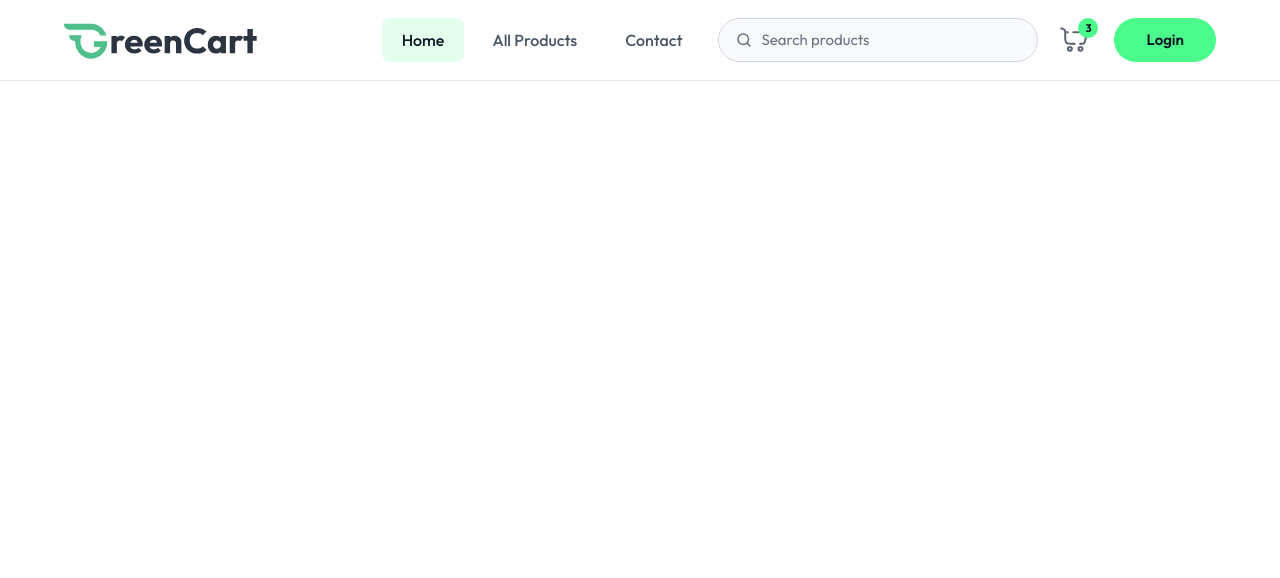
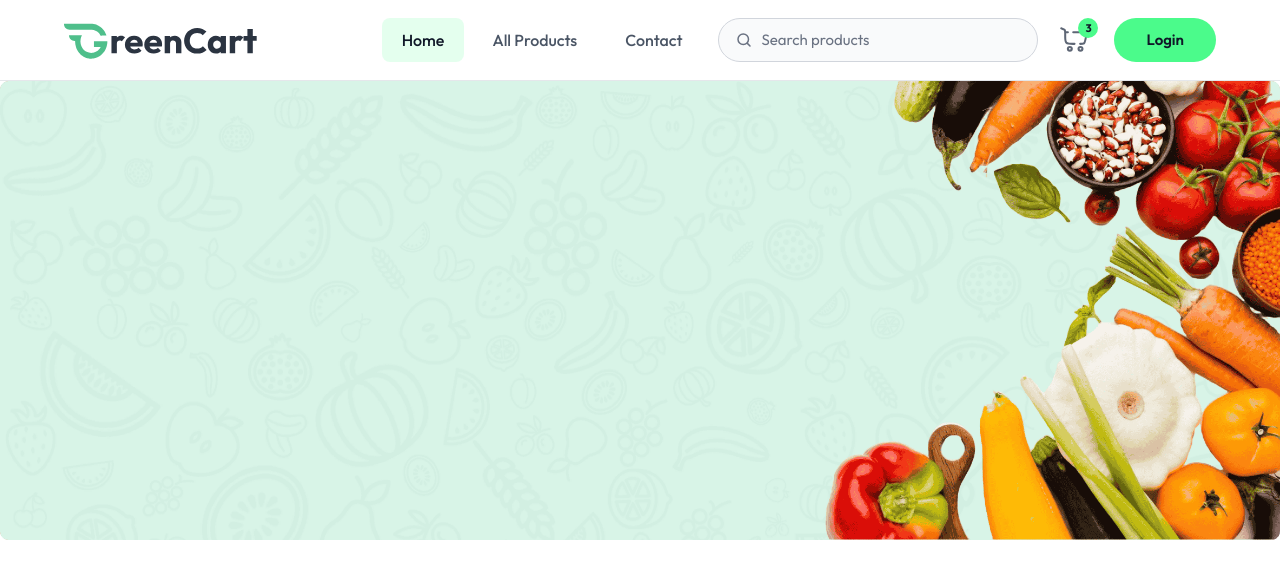
Before and after one commit to yuvaanpandey10/Grocery-Delivery, a React (Vite) app in the folder frontend/: page / in a window 1280 px wide. Shown: the top 578 px of the page. Built offline with nearby package versions, Linux system fonts and the light colour scheme.

Commit message:
feat: add MainBanner component to App for enhanced visual appeal

```diff
--- a/frontend/src/App.jsx
+++ b/frontend/src/App.jsx
@@ -1,10 +1,11 @@
-import React from "react";
 import Navbar from "./components/Navbar.jsx";
+import MainBanner from "./components/MainBanner.jsx";
 
 const App = () => {
   return (
     <div>
       <Navbar />
+      <MainBanner />
     </div>
   );
 };
--- /dev/null
+++ b/frontend/src/components/MainBanner.jsx
@@ -0,0 +1,11 @@
+import { assets } from "../assets/assets";
+
+const MainBanner = () => {
+  return (
+    <div>
+      <img src={assets.main_banner_bg} alt="Main Banner" />
+    </div>
+  );
+};
+
+export default MainBanner;
```
